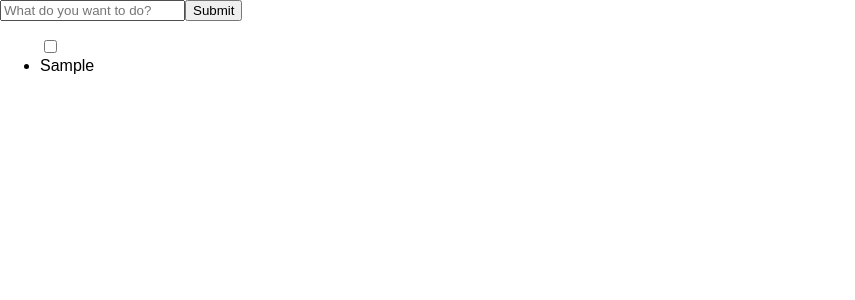
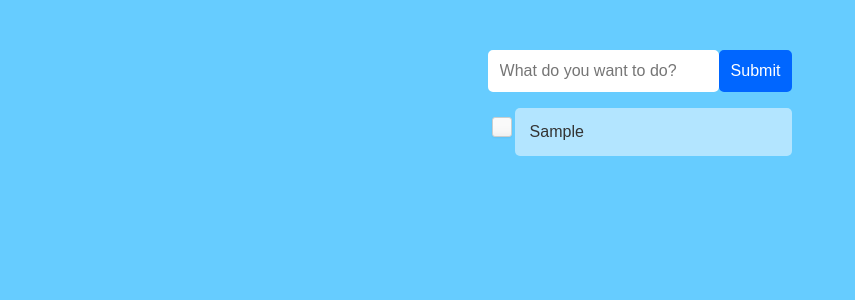
Before and after one commit to kradavar/react-todo, a React (Create React App) app: page / in a window 1280 px wide. Both pictures are taken after typing "Sample" into the empty fields and a click on the button "Submit". Shown: the top 300 px of the page, without its empty margins (0-855 px from the left). Built offline with nearby package versions, Linux system fonts and the light colour scheme.

Commit message:
Add some styles

```diff
--- a/package.json
+++ b/package.json
@@ -3,6 +3,7 @@
   "version": "0.1.0",
   "private": true,
   "dependencies": {
+    "classnames": "^2.2.6",
     "react": "^16.5.1",
     "react-dom": "^16.5.1",
     "react-scripts": "1.1.5"
--- /dev/null
+++ b/src/App.css
@@ -0,0 +1,100 @@
+body {
+  padding: 50px;
+  background-color: #66CCFF;
+  font-family: sans-serif;
+}
+#root {
+  display: flex;
+  justify-content: center;
+}
+.form {
+  display: flex;
+  justify-content: center;
+  flex-flow: row wrap;
+}
+
+.form__input {
+  flex: 1;
+  padding: 0.625rem;
+  font-size: 1rem;
+  border: 2px solid #FFF;
+  border-radius: 5px;
+}
+.form__submit {
+  flex: 1;
+  padding: 0.625rem;
+  font-size: 1rem;
+  margin-right: 0;
+  background-color: #0066FF;
+  color: #FFF;
+  border: 2px solid #0066FF;
+  border-radius: 5px;
+}
+.form_submit:hover {
+  background-color: #003399;
+  border: 2px solid #003399;
+  cursor: pointer;
+}
+.App {
+  /* padding-left: 0; */
+  min-width: 16rem;
+}
+
+ul {
+  padding: 0;
+}
+
+.todo-item li {
+  flex: 1;
+  color: #333;
+  background-color: rgba(255,255,255,.5);
+  padding: 15px;
+  margin-bottom: 15px;
+  border-radius: 5px;
+  list-style: none;
+  transition: background-color .2s ease-out;
+}
+
+.todo-item li:hover {
+  background-color: pink;
+  cursor: pointer;
+}
+
+.todo-item {
+  display: flex;
+  justify-content: flex-start;
+  align-items: baseline;
+}
+.todo-item input {
+  -webkit-appearance: none;
+  background-color: #fafafa;
+  border: 1px solid #cacece;
+  box-shadow: 0 1px 2px rgba(0,0,0,0.05), inset 0px -15px 10px -12px rgba(0,0,0,0.05);
+  padding: 9px;
+  border-radius: 3px;
+  display: inline-block;
+  position: relative;
+}
+.todo-item input:active, .todo-item input:checked:active {
+  box-shadow: 0 1px 2px rgba(0,0,0,0.05), inset 0px 1px 3px rgba(0,0,0,0.1);
+}
+
+.todo-item input:checked {
+  background-color: #e9ecee;
+  border: 1px solid #adb8c0;
+  box-shadow: 0 1px 2px rgba(0,0,0,0.05), inset 0px -15px 10px -12px rgba(0,0,0,0.05), inset 15px 10px -12px rgba(255,255,255,0.1);
+  color: #99a1a7;
+}
+.todo-item input:checked:after {
+  content: '\2714';
+  font-size: 14px;
+  position: absolute;
+  top: 0px;
+  left: 3px;
+  color: #99a1a7;
+}
+
+.todo-item .completed {
+  text-decoration: line-through;
+  background-color: rgba(0,255,0,.3)
+}
--- a/src/App.js
+++ b/src/App.js
@@ -1,6 +1,7 @@
 import React, { Component } from 'react';
 import Form from './Form';
 import ListItems from './ListItems';
+import './App.css';
 
 export default class App extends Component {
   constructor(props) {
--- a/src/Form.js
+++ b/src/Form.js
@@ -2,13 +2,12 @@ import React, { Component } from 'react';
 
 export default class Form extends Component {
 
-
   render() {
     return (
-      <form className="Form" onSubmit={this.props.onSubmit}>
-        <input type="text" placeholder="What do you want to do?"
+      <form className="form" onSubmit={this.props.onSubmit}>
+        <input type="text" className="form__input" placeholder="What do you want to do?"
           value={this.props.value} onChange={this.props.onInputChange} />
-        <button type="submit">Submit</button>
+        <button type="submit" className="form__submit">Submit</button>
       </form>
     );
   }
--- a/src/TodoItem.js
+++ b/src/TodoItem.js
@@ -1,11 +1,16 @@
 import React from 'react';
+import classNames from "classnames";
 
 export default (props) => {
+  let itemClasses = classNames({
+    "completed": props.item.completed
+  });
   return (
     <div className="todo-item">
       <input type="checkbox" value={props.item.completed}
         onChange={() => props.onComplete(props.item.key)} />
-      <li onClick={() => props.onDelete(props.item.key)}>
+      <li onClick={() => props.onDelete(props.item.key)}
+        className={itemClasses}>
         {props.item.text}
       </li>
     </div>
```
Also changed, not shown: 1 other file (tests, documents, lock files or other folders).
